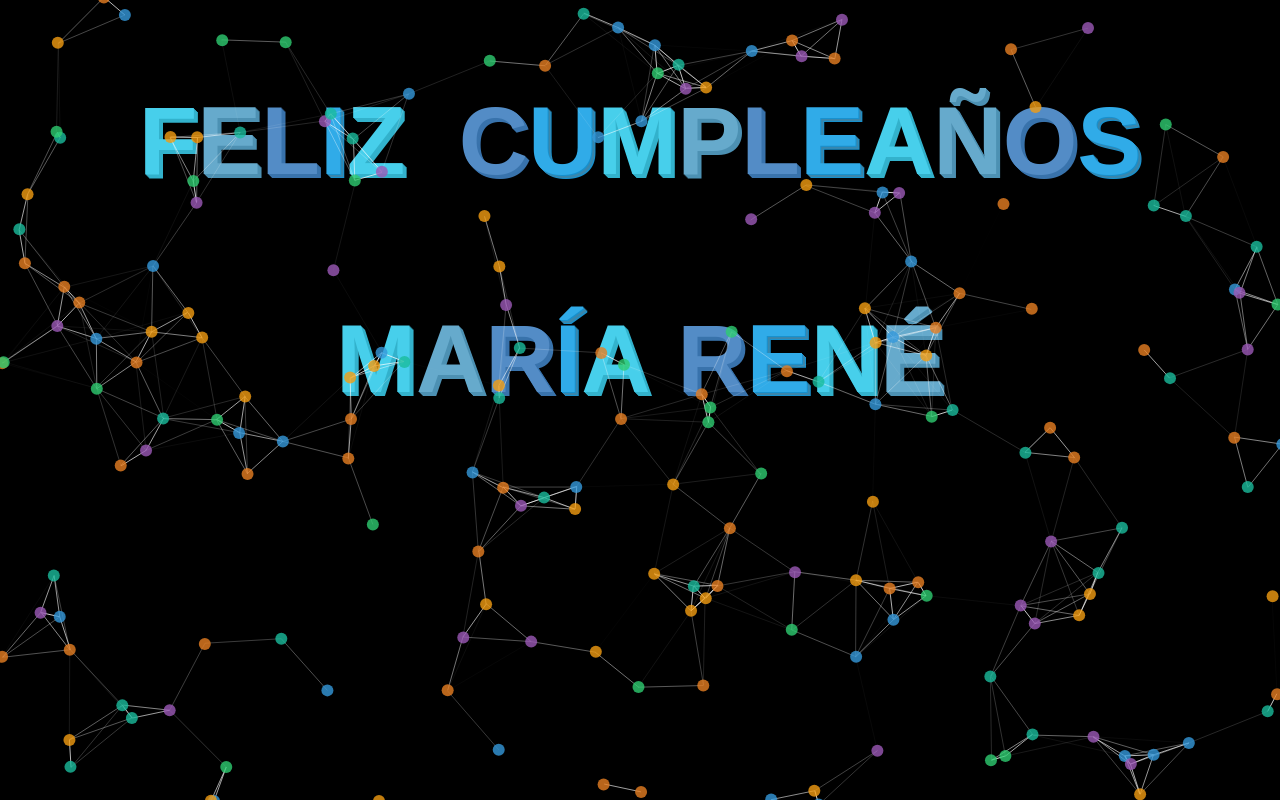
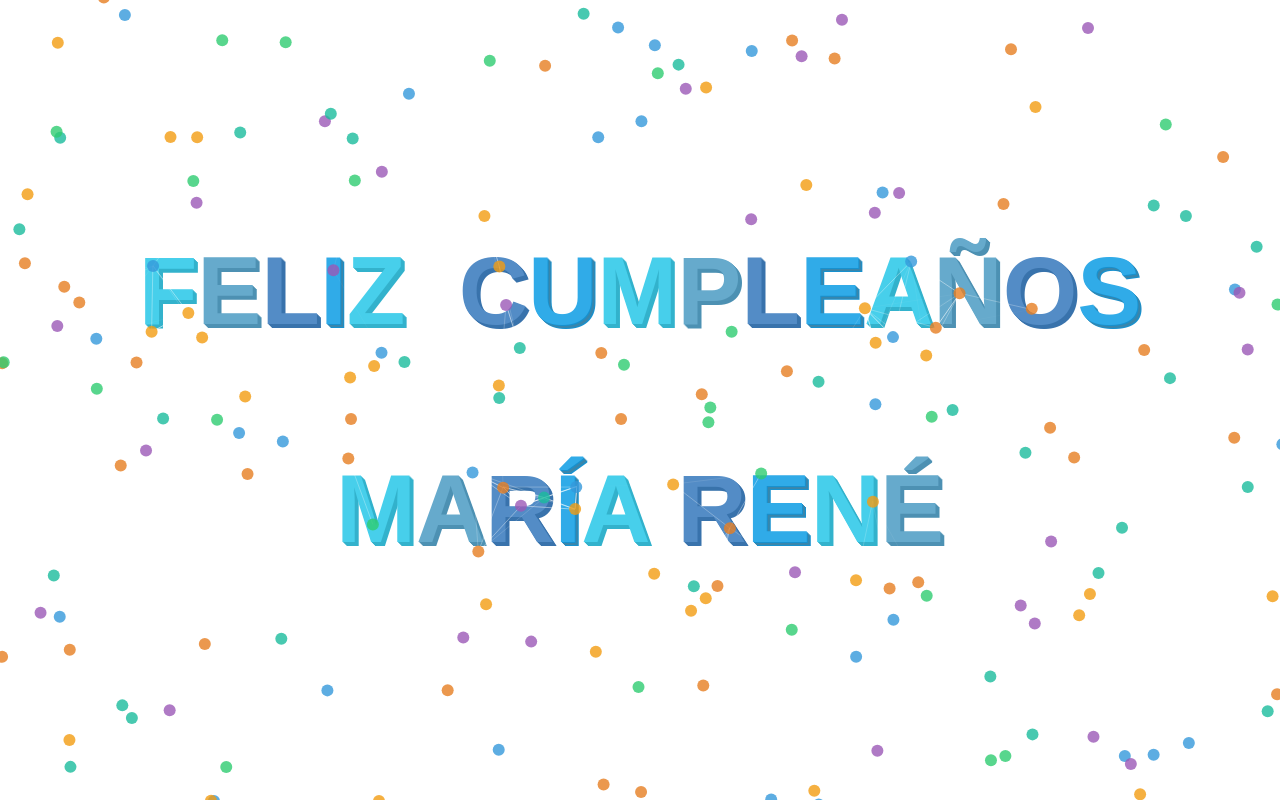
Before and after one commit to JoseGR1/Cumple-MR, a plain HTML site: page index.html in a window 1280 px wide. Drawn offline with nearby package versions, Linux system fonts and the light colour scheme.

Commit message:
Update styles.css

```diff
--- a/styles.css
+++ b/styles.css
@@ -1,7 +1,11 @@
 body {
   margin: 0;
   overflow: hidden;
-  background-color: black;
+  background-color: rgb(255, 255, 255);
+  display: flex;
+  justify-content: center;
+  align-items: center;
+  height: 100vh;
 }
 
 #confetti-container {
@@ -15,10 +19,16 @@ body {
 @import url(https://fonts.googleapis.com/css?family=Signika:700,300,600);
 
 h1 {
-  font-size: 5em;
+  font-size: 5vw;
   text-align: center;
   font: bold 7.5vw/1.6 'Signika', sans-serif;
   user-select: none;
+}
+
+@media screen and (max-width: 600px) {
+  h1 {
+      font-size: 8vw;
+  }
 }
 
 h1 span {
```
